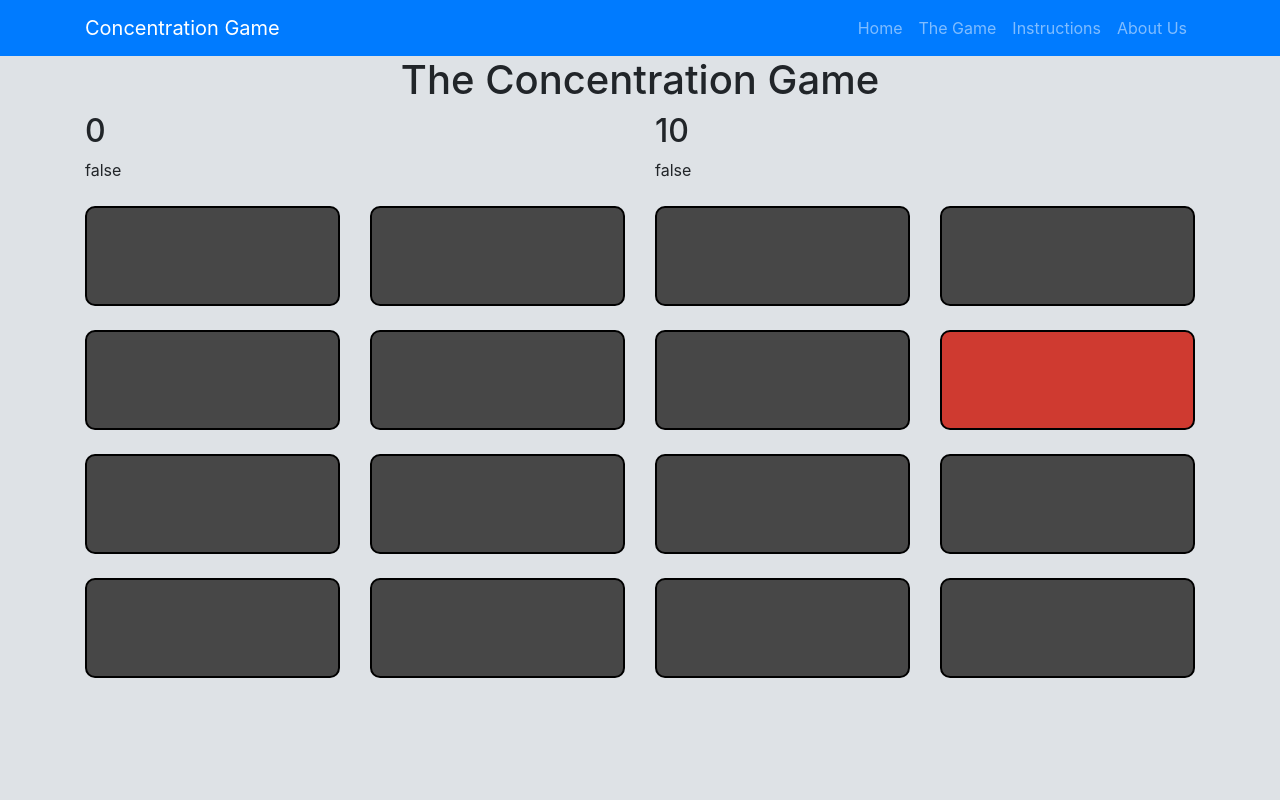
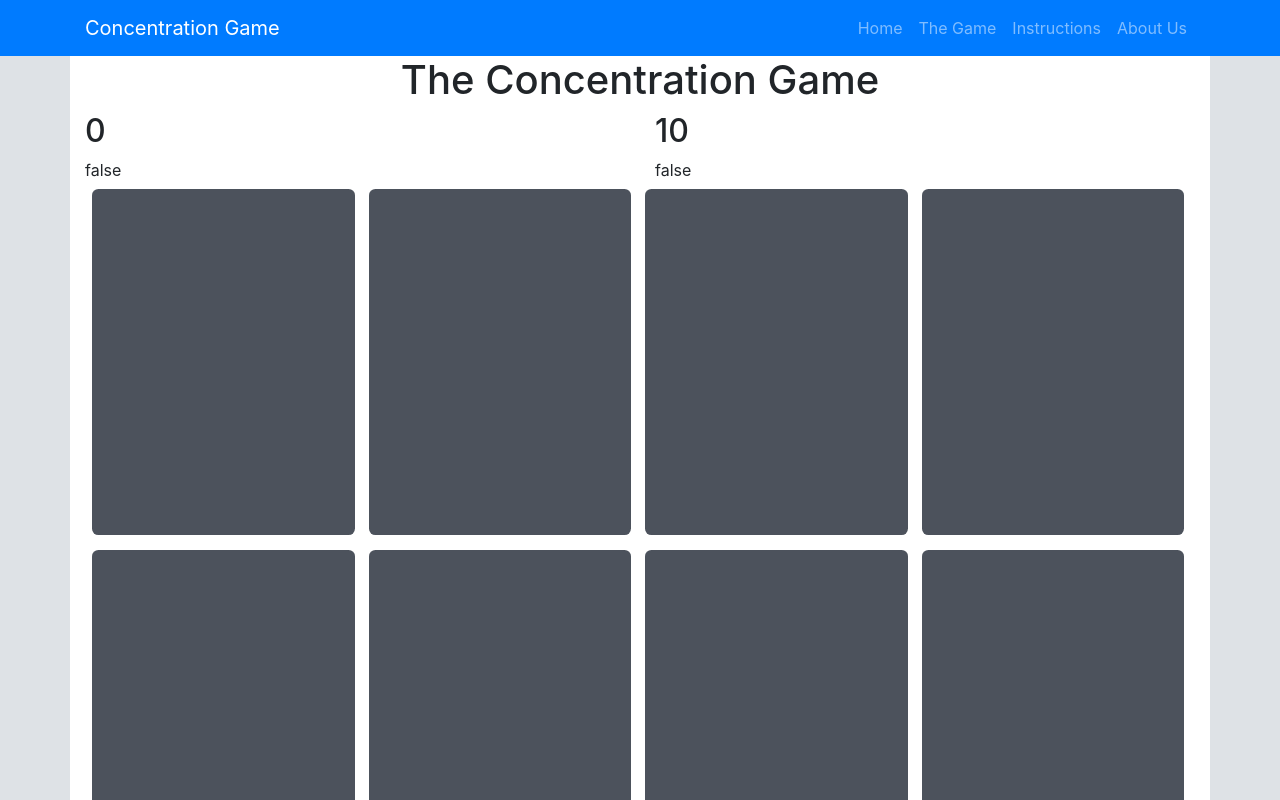
Before and after one commit to Awe1alex/concentration-game, a Vue app: page /#/game in a window 1280 px wide. Shown: the top 800 px of the page. Built offline with nearby package versions, Linux system fonts and the light colour scheme.

Commit message:
revorked cards

```diff
--- a/src/components/Card.vue
+++ /dev/null
@@ -1,43 +0,0 @@
-<template>
-  <div
-    class="game-card"
-    :style="clicked ? `background-color: ${color}` : ''"
-  ></div>
-</template>
-
-<script>
-export default {
-  props: {
-    id: Number,
-    link: Number,
-    clickable: Boolean,
-    clicked1: Boolean,
-    clicked2: Boolean
-  },
-  data() {
-    return {
-      colors: [
-        "#cf3a30",
-        "#e000f5",
-        "#5c6bcc",
-        "#5ec259",
-        "#c2c936",
-        "#db8d2e",
-        "#15cbd1",
-        "#f25ab3"
-      ]
-    };
-  },
-  computed: {
-    color() {
-      return this.colors[this.link - 1];
-    },
-    clicked() {
-      if (this.clicked1 || this.clicked2) {
-        return true;
-      }
-      return false;
-    }
-  }
-};
-</script>
--- a/src/scss/main.scss
+++ b/src/scss/main.scss
@@ -7,17 +7,101 @@ body {
   background-color: $gray-300;
 }
 
-.game-card {
-  border-radius: 10px;
+// .game-card {
+//   border-radius: 10px;
+//   width: 100%;
+//   height: 100px;
+//   background-color: #474747;
+//   border: 2px solid black;
+//   cursor: pointer;
+// }
+
+// .game-card.unclickable {
+//   background-color: transparent;
+//   border: none;
+//   cursor: default;
+// }
+
+.game-wrapper {
   width: 100%;
-  height: 100px;
-  background-color: #474747;
-  border: 2px solid black;
-  cursor: pointer;
+  padding-top: 130%;
+  position: relative;
 }
 
-.game-card.unclickable {
-  background-color: transparent;
-  border: none;
-  cursor: default;
+.game-container {
+  flex-wrap: wrap;
+  position: absolute;
+  display: flex;
+  top: 0;
+  left: 0;
+  bottom: 0;
+  right: 0;
 }
+
+.game-card {
+  height: calc(25% - 15px);
+  width: calc(25% - 15px);
+  margin: 7px;
+  position: relative;
+  transform: scale(1);
+  transform-style: preserve-3d;
+  transition: transform 0.4s;
+}
+
+.game-card:active {
+  transform: scale(0.95);
+  transition: transform 0.2s;
+}
+
+.game-card.clicked {
+  transform: rotateY(-180deg);
+}
+
+.face,
+.back {
+  position: absolute;
+  width: 100%;
+  height: 100%;
+  border-radius: 0.4rem;
+  backface-visibility: hidden;
+}
+
+.face {
+  transform: rotateY(-180deg);
+}
+
+.back {
+  background-color: #4c525c;
+}
+
+.red {
+  background-color: #fc3523;
+}
+
+.yellow {
+  background-color: #dee655;
+}
+
+.blue {
+  background-color: #061191;
+}
+
+.cyan {
+  background-color: #74d6e3;
+}
+
+.orange {
+  background-color: #f79216;
+}
+
+.purple {
+  background-color: #a317b3;
+}
+
+.green {
+  background-color: #4fde2f;
+}
+
+.pink {
+  background-color: #ff5ce4;
+}
--- a/src/utils/geterate.js
+++ b/src/utils/geterate.js
@@ -1,12 +1,22 @@
+const colors = [
+  "red",
+  "yellow",
+  "blue",
+  "cyan",
+  "orange",
+  "purple",
+  "green",
+  "pink"
+];
+
 export default () => {
   const array = [];
-  let link = 0;
-  for (let i = 0; i < 16; i++) {
-    link = i % 2 === 0 ? link + 1 : link;
+  for (let i = 0; i < 8; i++) {
     array.push({
-      id: i,
-      link: link,
-      clickable: true
+      color: colors[i]
+    });
+    array.push({
+      color: colors[i]
     });
   }
   const shuffledArray = shuffle(array);
--- a/src/views/Game.vue
+++ b/src/views/Game.vue
@@ -1,5 +1,5 @@
 <template>
-  <div class="container">
+  <div class="container bg-white h-100">
     <h1 class="text-center">The Concentration Game</h1>
     <div class="row">
       <div class="col-12 col-sm-6 col-sm-3">
@@ -11,21 +11,18 @@
       <div class="col-12 col-sm-6 col-sm-3">{{ clicked1 }}</div>
       <div class="col-12 col-sm-6 col-sm-3">{{ clicked2 }}</div>
     </div>
-    <div class="row">
-      <div
-        v-for="card in cards"
-        :key="card.id"
-        class="col-3 mt-4"
-        @click.prevent="cardClick(card.id, card.link, card.clickable)"
-      >
-        <card
-          class="cp"
-          :id="card.id"
-          :link="card.link"
-          :clickable="card.clickable"
-          :clicked1="card.id == clicked1"
-          :clicked2="card.id == clicked2"
-        />
+    <div class="game-wrapper">
+      <div class="game-container">
+        <div
+          v-for="(card, id) in cards"
+          :key="id"
+          class="game-card"
+          :class="{ clicked: clicked1 === id }"
+          @click="cardClick(id)"
+        >
+          <div class="face" :class="card.color"></div>
+          <div class="back"></div>
+        </div>
       </div>
     </div>
   </div>
@@ -33,13 +30,9 @@
 
 <script>
 import generate from "../utils/geterate";
-import Card from "../components/Card";
 
 export default {
   name: "Game",
-  components: {
-    Card
-  },
   data() {
     return {
       score: 0,
@@ -63,27 +56,28 @@ export default {
       this.clicked2 = false;
       this.active = false;
     },
-    cardClick(id, link, clickable) {
-      if (clickable) {
-        if (this.clicked1 === false) {
-          this.clicked1 = id;
-          this.active = link;
-        } else {
-          if (this.clicked1 !== id) {
-            this.clicked2 = id;
-            if (this.active === link) {
-              this.removeCards(link);
-              this.score += this.turnScore;
-              this.resetTurn();
-            } else {
-              this.reducePoints();
-              this.active = false;
-              this.clearClicked();
-            }
-            this.clearClicked();
-          }
-        }
-      }
+    cardClick(id) {
+      this.clicked1 = id;
+      // if (clickable) {
+      //   if (this.clicked1 === false) {
+      //     this.clicked1 = id;
+      //     this.active = link;
+      //   } else {
+      //     if (this.clicked1 !== id) {
+      //       this.clicked2 = id;
+      //       if (this.active === link) {
+      //         this.removeCards(link);
+      //         this.score += this.turnScore;
+      //         this.resetTurn();
+      //       } else {
+      //         this.reducePoints();
+      //         this.active = false;
+      //         this.clearClicked();
+      //       }
+      //       this.clearClicked();
+      //     }
+      //   }
+      // }
     },
     resetTurn() {
       this.turnScore = 10;
```
